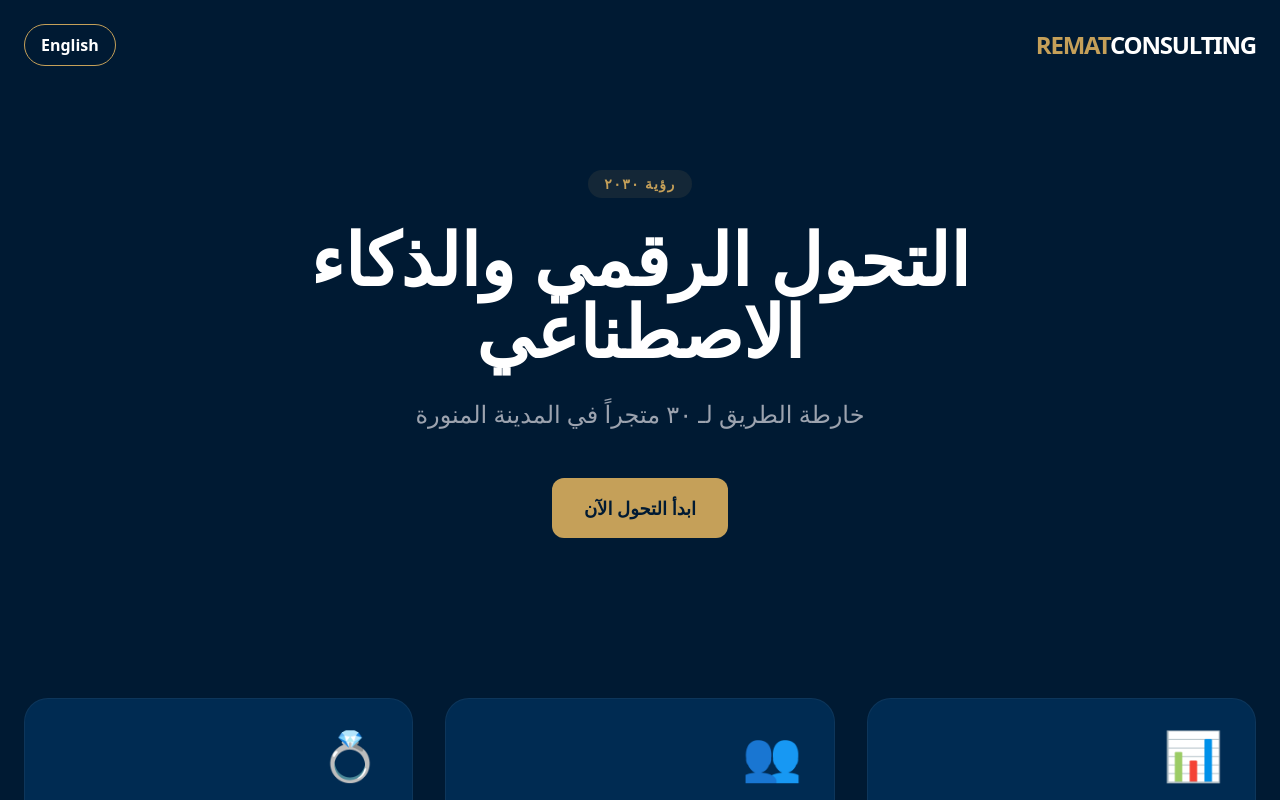
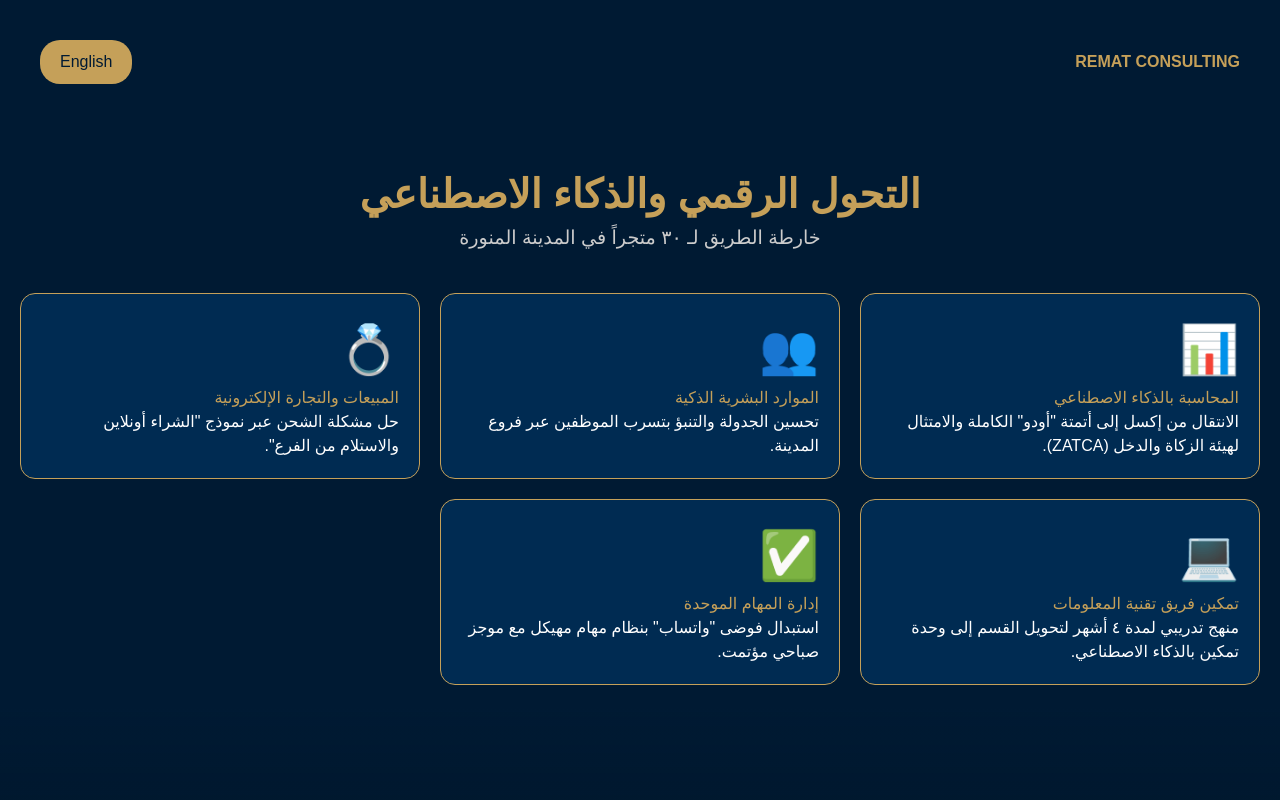
Before and after one commit to RematNOC/madinah-executive-dashboard, a Next.js app: page / in a window 1280 px wide. Shown: the top 800 px of the page. Built offline with nearby package versions, Linux system fonts and the light colour scheme.

Commit message:
Emergency Fix: use inline styles to bypass Tailwind compilation failure

```diff
--- a/src/app/page.tsx
+++ b/src/app/page.tsx
@@ -40,49 +40,66 @@ export default function PresentationPage() {
   const [lang, setLang] = useState('ar');
   const t = content[lang];
 
+  const styles = {
+    container: {
+      minHeight: '100-vh',
+      backgroundColor: '#001a33',
+      color: 'white',
+      fontFamily: 'sans-serif',
+      padding: '20px'
+    },
+    nav: {
+      display: 'flex',
+      justifyContent: 'space-between',
+      alignItems: 'center',
+      padding: '20px'
+    },
+    title: {
+      fontSize: '2.5rem',
+      fontWeight: 'bold',
+      color: '#c5a059',
+      textAlign: 'center'
+    },
+    grid: {
+      display: 'grid',
+      gridTemplateColumns: 'repeat(auto-fit, minmax(300px, 1fr))',
+      gap: '20px',
+      marginTop: '40px'
+    },
+    card: {
+      backgroundColor: '#002b52',
+      padding: '20px',
+      borderRadius: '15px',
+      border: '1px solid #c5a059'
+    }
+  };
+
   return (
-    <div dir={t.dir} className="min-h-screen bg-[#001a33] text-white font-sans">
-      <nav className="p-6 flex justify-between items-center max-w-7xl mx-auto">
-        <div className="text-2xl font-black tracking-tighter text-[#c5a059]">REMAT<span className="text-white">CONSULTING</span></div>
+    <div dir={t.dir} style={styles.container}>
+      <nav style={styles.nav}>
+        <div style={{fontWeight: '900', color: '#c5a059'}}>REMAT CONSULTING</div>
         <button
           onClick={() => setLang(lang === 'ar' ? 'en' : 'ar')}
-          className="border border-[#c5a059] px-4 py-2 rounded-full hover:bg-[#c5a059] hover:text-[#001a33] transition-all font-bold"
+          style={{backgroundColor: '#c5a059', color: '#001a33', padding: '10px 20px', borderRadius: '20px', border: 'none', cursor: 'pointer'}}
         >
           {t.lang}
         </button>
       </nav>
 
-      <header className="py-20 px-6 text-center max-w-4xl mx-auto">
-        <div className="inline-block bg-[#c5a059] bg-opacity-10 text-[#c5a059] px-4 py-1 rounded-full text-sm font-bold mb-6 tracking-widest uppercase">
-          {t.vision}
-        </div>
-        <h1 className="text-5xl md:text-7xl font-extrabold mb-8 text-white leading-tight">
-          {t.title}
-        </h1>
-        <p className="text-xl md:text-2xl text-gray-400 mb-12">
-          {t.subtitle}
-        </p>
-        <button className="bg-[#c5a059] text-[#001a33] px-8 py-4 rounded-xl font-black text-lg hover:scale-105 transition-transform">
-          {t.cta}
-        </button>
-      </header>
+      <div style={{textAlign: 'center', marginTop: '60px'}}>
+        <h1 style={styles.title}>{t.title}</h1>
+        <p style={{fontSize: '1.2rem', color: '#ccc'}}>{t.subtitle}</p>
+      </div>
 
-      <section className="py-20 px-6 max-w-7xl mx-auto">
-        <div className="grid grid-cols-1 md:grid-cols-2 lg:grid-cols-3 gap-8">
-          {t.pillars.map((pillar) => (
-            <div key={pillar.id} className="bg-[#002b52] p-8 rounded-3xl border border-white border-opacity-5 hover:border-[#c5a059] hover:border-opacity-50 transition-all group relative overflow-hidden">
-              <div className="text-5xl mb-6 group-hover:scale-110 transition-transform">{pillar.icon}</div>
-              <h3 className="text-2xl font-bold mb-4 text-[#c5a059]">{pillar.title}</h3>
-              <p className="text-gray-400 leading-relaxed">{pillar.desc}</p>
-              <div className="absolute -bottom-10 -right-10 text-9xl text-white text-opacity-5 font-black group-hover:text-opacity-10 transition-all select-none">{pillar.id}</div>
-            </div>
-          ))}
-        </div>
-      </section>
-
-      <footer className="py-12 px-6 border-t border-white border-opacity-5 text-center text-gray-500 text-sm">
-        &copy; 2026 REMAT STRATEGIC SOLUTIONS | MADINAH RETAIL GROUP | VERSION 1.2
-      </footer>
+      <div style={styles.grid}>
+        {t.pillars.map((p) => (
+          <div key={p.id} style={styles.card}>
+            <div style={{fontSize: '3rem'}}>{p.icon}</div>
+            <h3 style={{color: '#c5a059'}}>{p.title}</h3>
+            <p>{p.desc}</p>
+          </div>
+        ))}
+      </div>
     </div>
   );
 }
```
